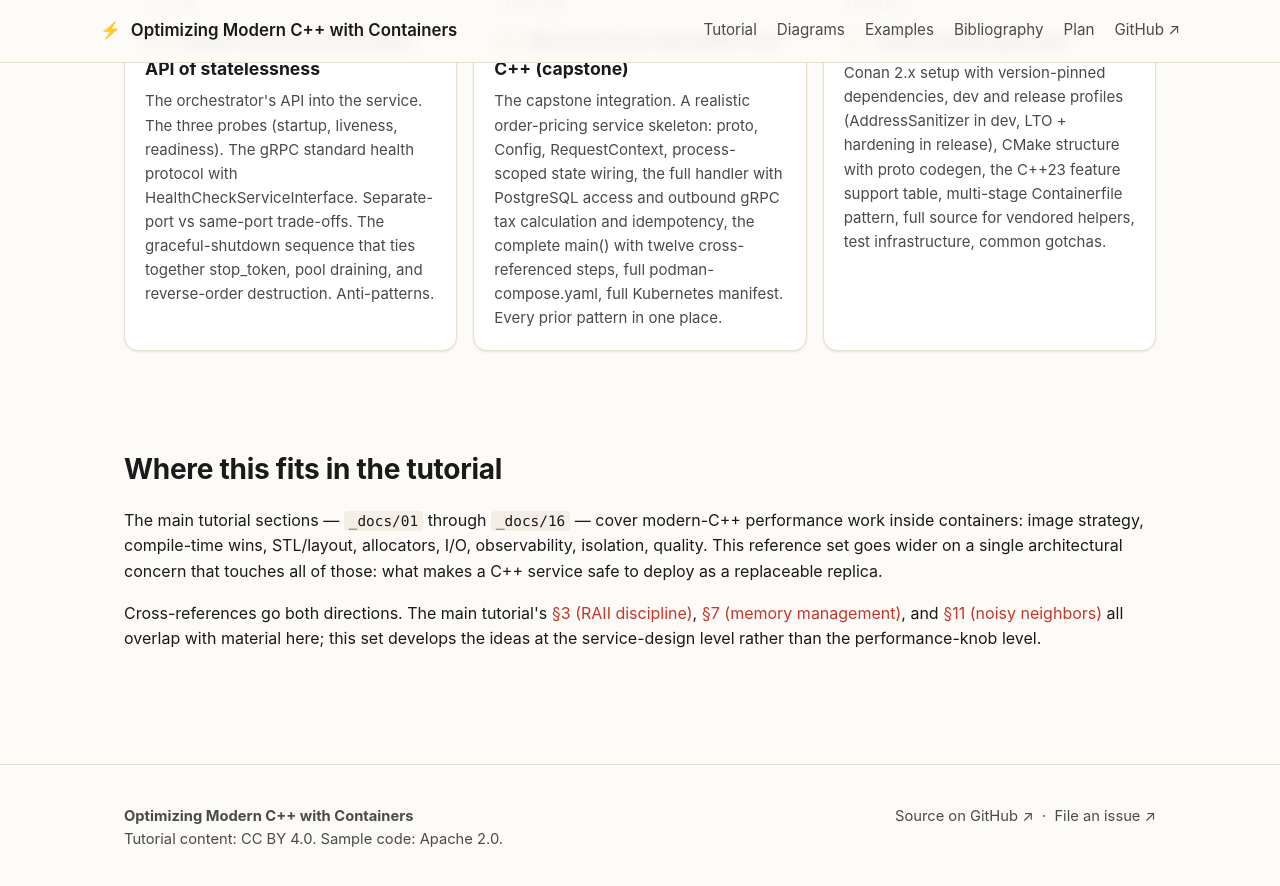
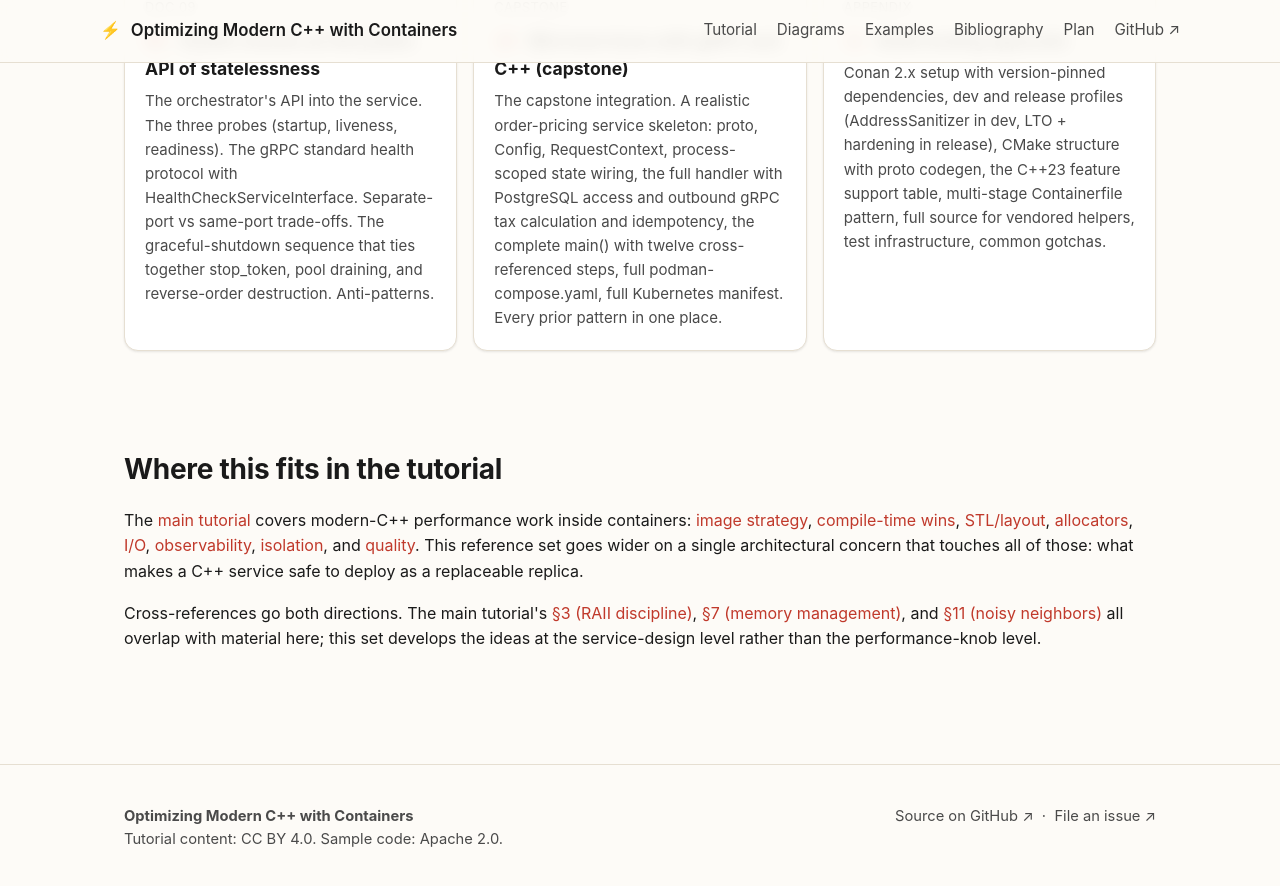
Before and after one commit to patterncatalyst/cpp-container-optimization-tutorial, a Jekyll site: the page built from reference/statelessness.html, in a window 1280 px wide and 900 px high, scrolled down 2095 px. Shown: the top 886 px of the window. Built offline with Jekyll 4.4.1, drawn with Linux system fonts in a browser that asks for light colours.

Commit message:
docs(reference): link the 'Where this fits' section to real tutorial pages, not _docs/NN filenames (r179)

```diff
--- a/reference/statelessness.html
+++ b/reference/statelessness.html
@@ -89,13 +89,19 @@ permalink: /reference/statelessness/
     <div class="container">
         <h2 class="section-heading">Where this fits in the tutorial</h2>
         <p>
-            The main tutorial sections — <code>_docs/01</code> through
-            <code>_docs/16</code> — cover modern-C++ performance work
-            inside containers: image strategy, compile-time wins,
-            STL/layout, allocators, I/O, observability, isolation,
-            quality. This reference set goes wider on a single
-            architectural concern that touches all of those: what makes
-            a C++ service safe to deploy as a replaceable replica.
+            The <a href="{{ '/docs/00-outline/' | relative_url }}">main tutorial</a>
+            covers modern-C++ performance work inside containers:
+            <a href="{{ '/docs/04-image-strategy/' | relative_url }}">image strategy</a>,
+            <a href="{{ '/docs/05-compile-time-wins/' | relative_url }}">compile-time wins</a>,
+            <a href="{{ '/docs/06-stl-layout/' | relative_url }}">STL/layout</a>,
+            <a href="{{ '/docs/07-memory-management/' | relative_url }}">allocators</a>,
+            <a href="{{ '/docs/08-io-latency/' | relative_url }}">I/O</a>,
+            <a href="{{ '/docs/10-observability-profiling/' | relative_url }}">observability</a>,
+            <a href="{{ '/docs/11-noisy-neighbors/' | relative_url }}">isolation</a>, and
+            <a href="{{ '/docs/12-analysis-debugging/' | relative_url }}">quality</a>.
+            This reference set goes wider on a single architectural
+            concern that touches all of those: what makes a C++ service
+            safe to deploy as a replaceable replica.
         </p>
         <p>
             Cross-references go both directions. The main tutorial's
```
